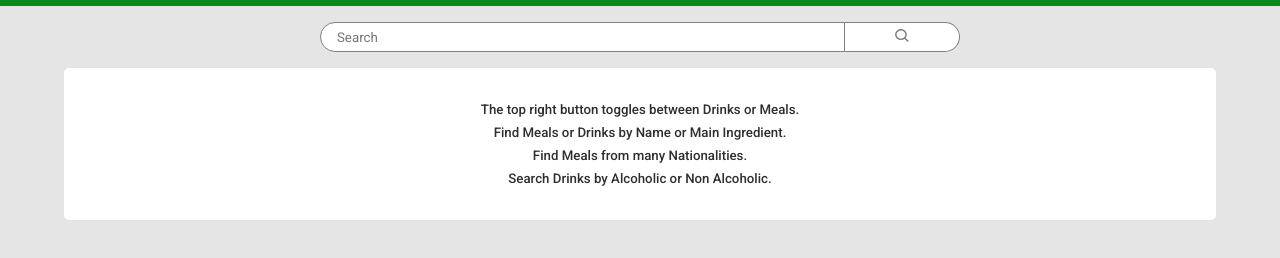
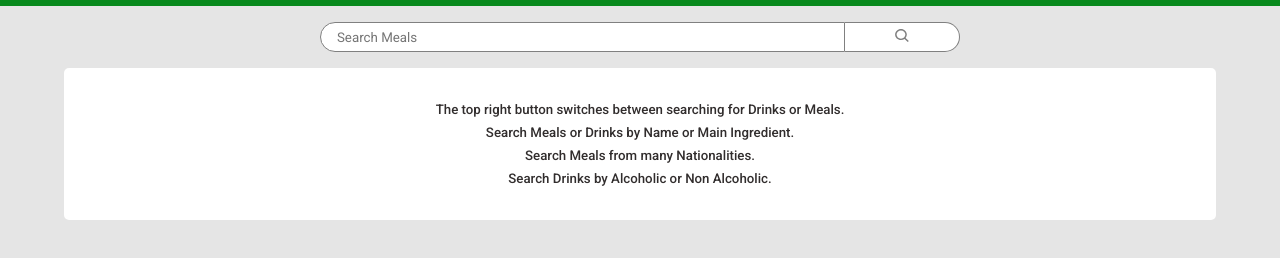
Before and after one commit to CristoferMar/ajax-project, a website: page index.html in a window 1280 px wide. Shown: the part 44-302 px from the top of the page. Drawn offline with Linux system fonts and the light colour scheme.

Commit message:
QA round 2

```diff
--- a/index.html
+++ b/index.html
@@ -41,7 +41,7 @@
     </div>
     <div class="row view hidden" data-view="searched">
       <form class="search-form flex justify-center">
-        <input class="search-bar meal-search" type="text" name="search" placeholder="Search">
+        <input class="search-bar meal-search" type="text" name="search">
         <button class="click search-btn meal-search"><img class="spy" src="images/Spy_Glass.svg" alt="search"></button>
       </form>
     </div>
--- a/js/main.js
+++ b/js/main.js
@@ -10,6 +10,7 @@ const $uniformColor = document.querySelectorAll('.green');
 const $body = document.querySelector('body');
 const $searchBar = document.querySelector('.search-form');
 let searchCount = 0;
+const $searchInput = document.querySelector('.search-bar');
 const $searchImg = document.querySelector('.spy');
 const $pageTitle = document.querySelector('#title');
 const $navSwappers = document.querySelectorAll('.nav-direct');
@@ -460,7 +461,8 @@ const toggleDB = currentDB => {
     toggleRecipePage('drink-border', 'meal-border');
   }
   gallery.append(noResults(false));
-  pageTitle.textContent = data.currentDB;
+  pageTitle.textContent = currentDB;
+  $searchInput.setAttribute('placeholder', `Search ${currentDB}`);
 };
 
 const toggleRecipePage = (oldPageBorders, newPageBorders) => {
@@ -503,11 +505,11 @@ const noResults = test => {
     $thumb.append($h4);
   }
   const $h5A = document.createElement('h5');
-  $h5A.textContent = 'The top right button toggles between Drinks or Meals.';
+  $h5A.textContent = 'The top right button switches between searching for Drinks or Meals.';
   const $h5B = document.createElement('h5');
-  $h5B.textContent = 'Find Meals or Drinks by Name or Main Ingredient.';
+  $h5B.textContent = 'Search Meals or Drinks by Name or Main Ingredient.';
   const $h5C = document.createElement('h5');
-  $h5C.textContent = 'Find Meals from many Nationalities.';
+  $h5C.textContent = 'Search Meals from many Nationalities.';
   const $h5D = document.createElement('h5');
   $h5D.textContent = 'Search Drinks by Alcoholic or Non Alcoholic.';
   $thumb.append($h5A, $h5B, $h5C, $h5D);
```
